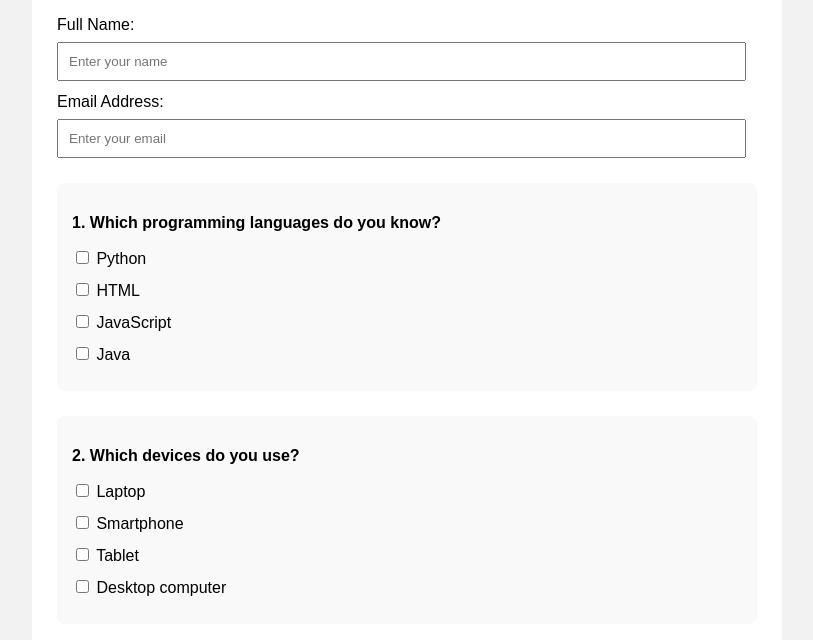
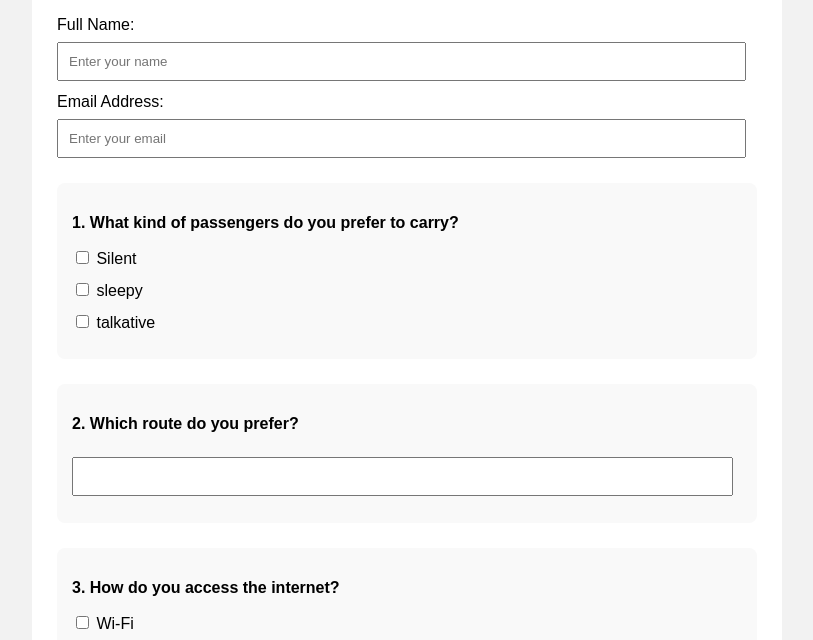
Before and after one commit to shawnkimarosk-a11y/jubilant-spoon, a plain HTML site: page index.html in a window 1280 px wide. Shown: the part 160-800 px from the top of the page, without its empty margins (233-1046 px from the left). Drawn offline with Linux system fonts and the light colour scheme.

Commit message:
Update index.html

```diff
--- a/index.html
+++ b/index.html
@@ -93,30 +93,24 @@
         <!-- QUESTION 1: EDIT THIS SECTION -->
         <div class="question">
 
-            <p>1. Which programming languages do you know?</p>
+            <p>1. What kind of passengers do you prefer to carry?</p>
 
             <label>
-                <input type="checkbox" name="languages"
-                       value="Python">
-                Python
+                <input type="checkbox" name="kind"
+                       value="silent">
+                Silent
             </label>
 
             <label>
-                <input type="checkbox" name="languages"
-                       value="HTML">
-                HTML
+                <input type="checkbox" name="kind"
+                       value="sleepy">
+                sleepy
             </label>
 
             <label>
-                <input type="checkbox" name="languages"
-                       value="JavaScript">
-                JavaScript
-            </label>
-
-            <label>
-                <input type="checkbox" name="languages"
-                       value="Java">
-                Java
+                <input type="checkbox" name="kind"
+                       value="talkative">
+                talkative
             </label>
 
         </div>
@@ -125,31 +119,12 @@
         <!-- QUESTION 2: EDIT THIS SECTION -->
         <div class="question">
 
-            <p>2. Which devices do you use?</p>
+            <p>2. Which route do you prefer?</p>
 
             <label>
-                <input type="checkbox" name="devices"
-                       value="Laptop">
-                Laptop
+                <input type="text"
             </label>
 
-            <label>
-                <input type="checkbox" name="devices"
-                       value="Smartphone">
-                Smartphone
-            </label>
-
-            <label>
-                <input type="checkbox" name="devices"
-                       value="Tablet">
-                Tablet
-            </label>
-
-            <label>
-                <input type="checkbox" name="devices"
-                       value="Desktop">
-                Desktop computer
-            </label>
 
         </div>
 
```
